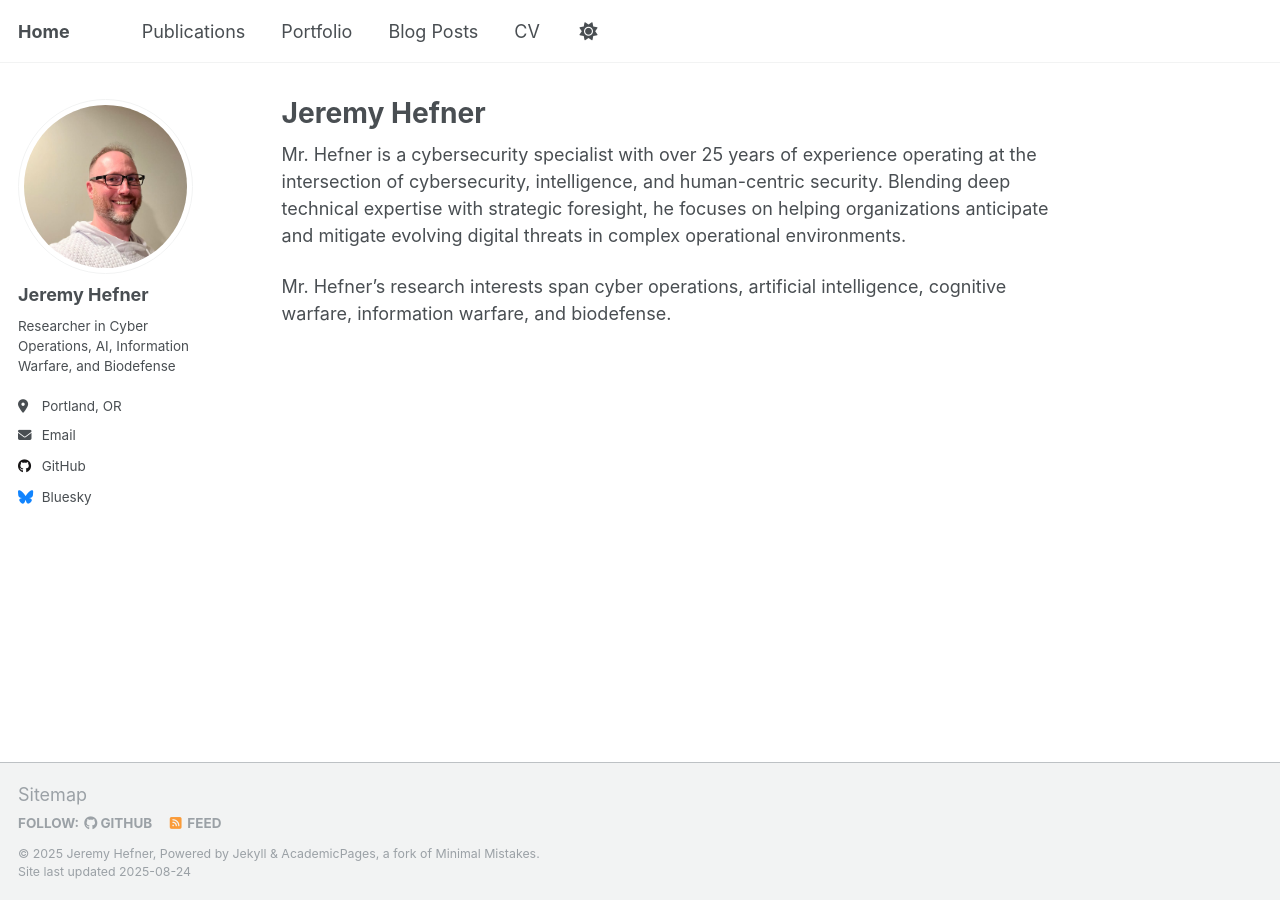
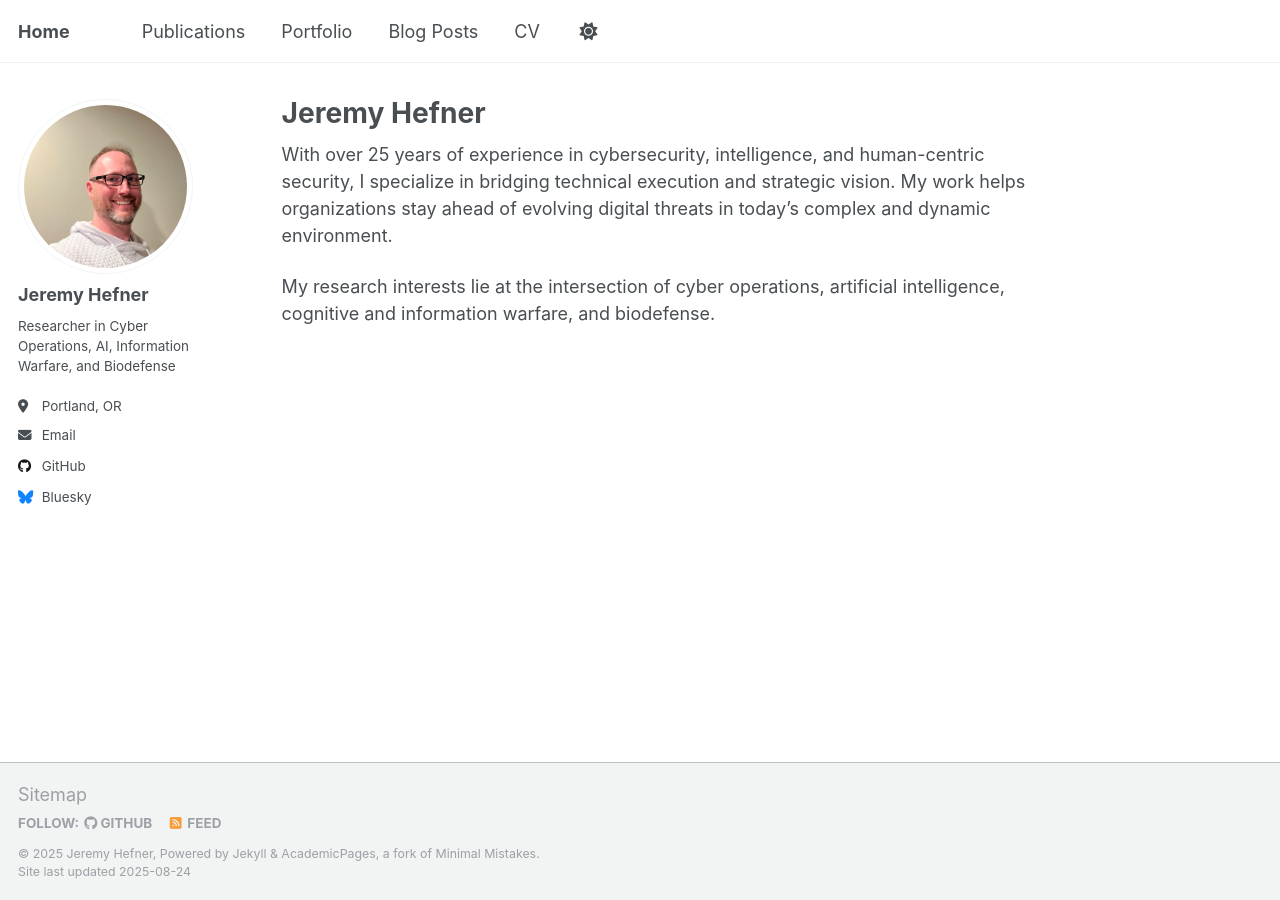
Before and after one commit to wvhefner/wvhefner.github.io, a Jekyll site: the page built from _pages/about.md, in a window 1280 px wide. Built offline with Jekyll 4.4.1, drawn with Linux system fonts in a browser that asks for light colours; a script that is not in the unit is left out.

Commit message:
Update about.md

```diff
--- a/_pages/about.md
+++ b/_pages/about.md
@@ -7,6 +7,6 @@ redirect_from:
   - /about.html
 ---
 
-Mr. Hefner is a cybersecurity specialist with over 25 years of experience operating at the intersection of cybersecurity, intelligence, and human-centric security. Blending deep technical expertise with strategic foresight, he focuses on helping organizations anticipate and mitigate evolving digital threats in complex operational environments.
+With over 25 years of experience in cybersecurity, intelligence, and human-centric security, I specialize in bridging technical execution and strategic vision. My work helps organizations stay ahead of evolving digital threats in today’s complex and dynamic environment.
 
-Mr. Hefner’s research interests span cyber operations, artificial intelligence, cognitive warfare, information warfare, and biodefense.
+My research interests lie at the intersection of cyber operations, artificial intelligence, cognitive and information warfare, and biodefense.
```
